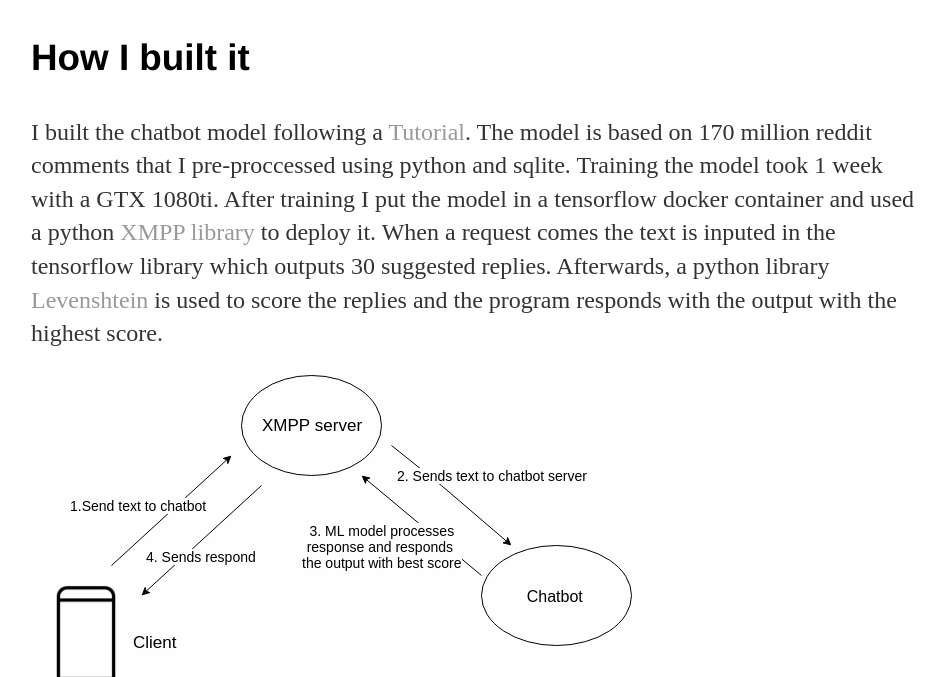
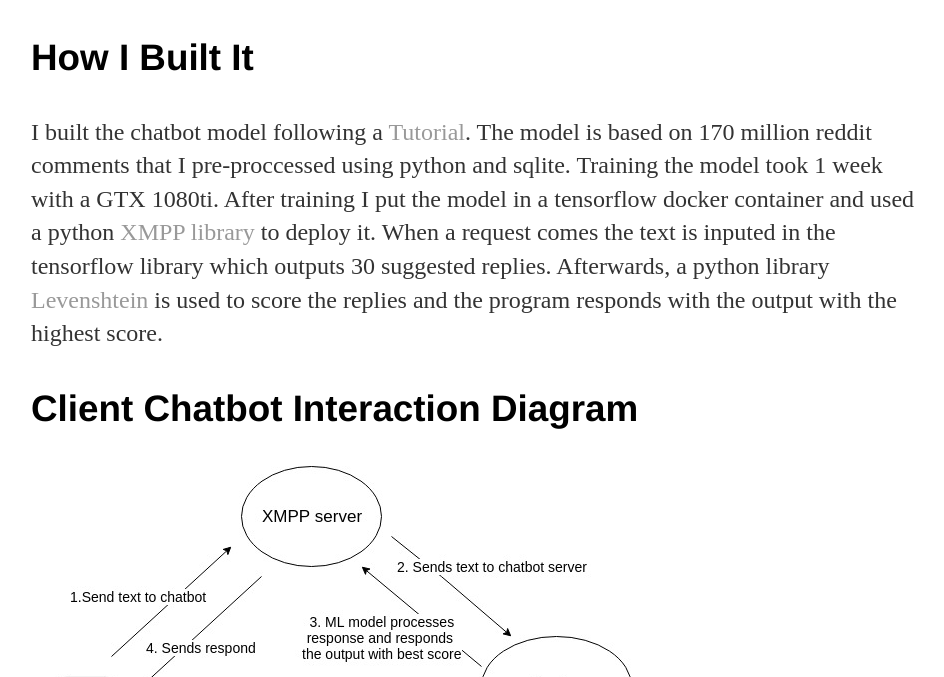
Before and after one commit to jcho7022/jcho7022.github.io, a Jekyll site: the page built from projects/chatbot/index.html, in a window 1280 px wide and 900 px high, scrolled down 606 px, cut to the strip 223-900 px from the top of the window. Shown: the whole strip, without its empty margins (161-1105 px from the left). Built offline with Jekyll 4.4.1, drawn with Linux system fonts in a browser that asks for light colours.

Commit message:
Update index.html

```diff
--- a/projects/chatbot/index.html
+++ b/projects/chatbot/index.html
@@ -7,12 +7,13 @@ title: Chatbot
 <h2>Chatbot(Tensorflow, Python, Docker)</h2>
 <h3>Demo Video</h3>
 <iframe width="560" height="400" src="https://www.youtube.com/embed/3hVw9_ZETow" frameborder="0" allow="accelerometer; autoplay; encrypted-media; gyroscope; picture-in-picture" allowfullscreen></iframe>
-<h3>How I built it</h3><p>I built the chatbot model following a <a href="https://pythonprogramming.net/chatbot-deep-learning-python-tensorflow/">Tutorial</a>.
+<h3>How I Built It</h3><p>I built the chatbot model following a <a href="https://pythonprogramming.net/chatbot-deep-learning-python-tensorflow/">Tutorial</a>.
 The model is based on 170 million reddit comments that I pre-proccessed using python and sqlite.
 Training the model took 1 week with a GTX 1080ti. After training I put the model in a tensorflow docker container and used a python
   <a href="https://docs.zombofant.net/aioxmpp/devel//">XMPP library</a> to deploy it. When a request comes the text is inputed in the tensorflow
 library which outputs 30 suggested replies. Afterwards, a python library <a href="https://pypi.org/project/python-Levenshtein/">Levenshtein</a>
 is used to score the replies and the program responds with the output with the highest score.</p>
+<h3>Client Chatbot Interaction Diagram</h3>
 <img src="chatbot_client_interaction_diagram.jpg" alt="interaction diagram">
 
 <iframe width="560" height="400" src="https://www.youtube.com/embed/B7QSXHUyd3U" frameborder="0" allow="accelerometer; autoplay; encrypted-media; gyroscope; picture-in-picture" allowfullscreen></iframe>
```
